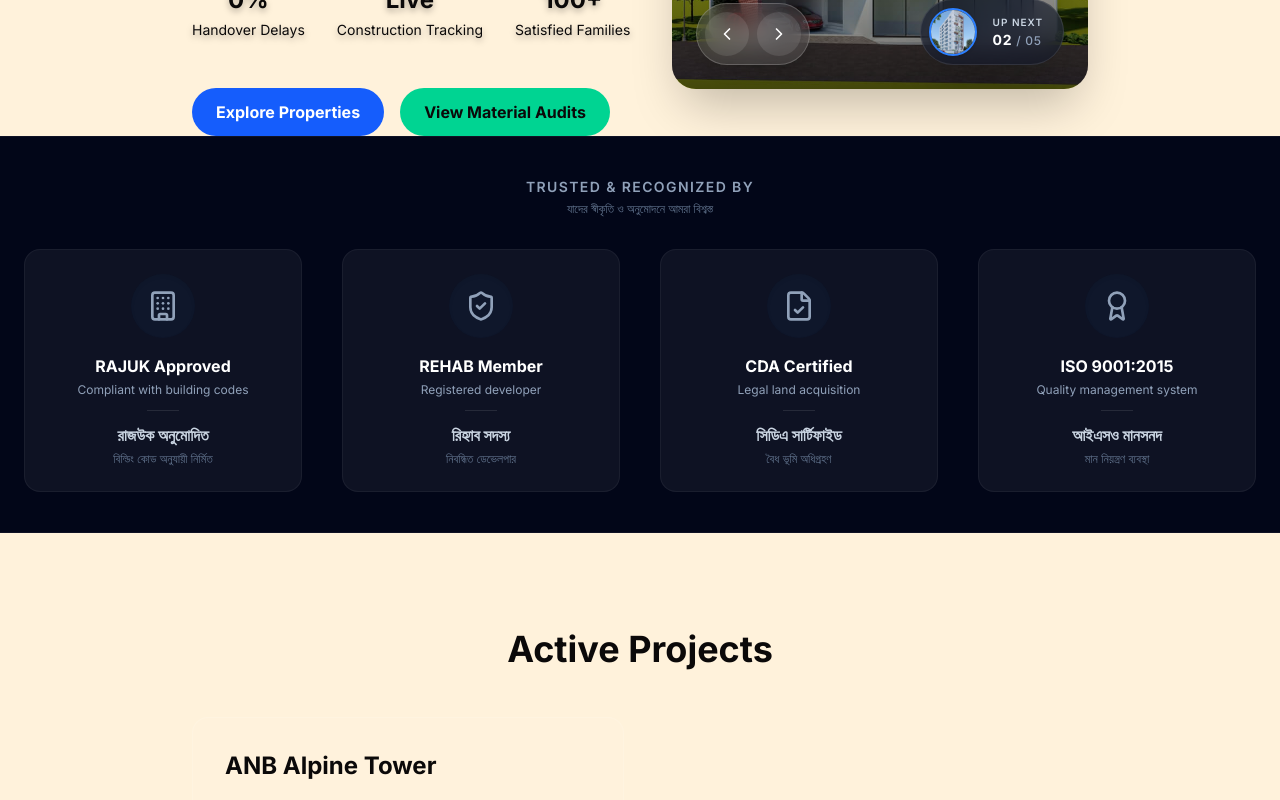
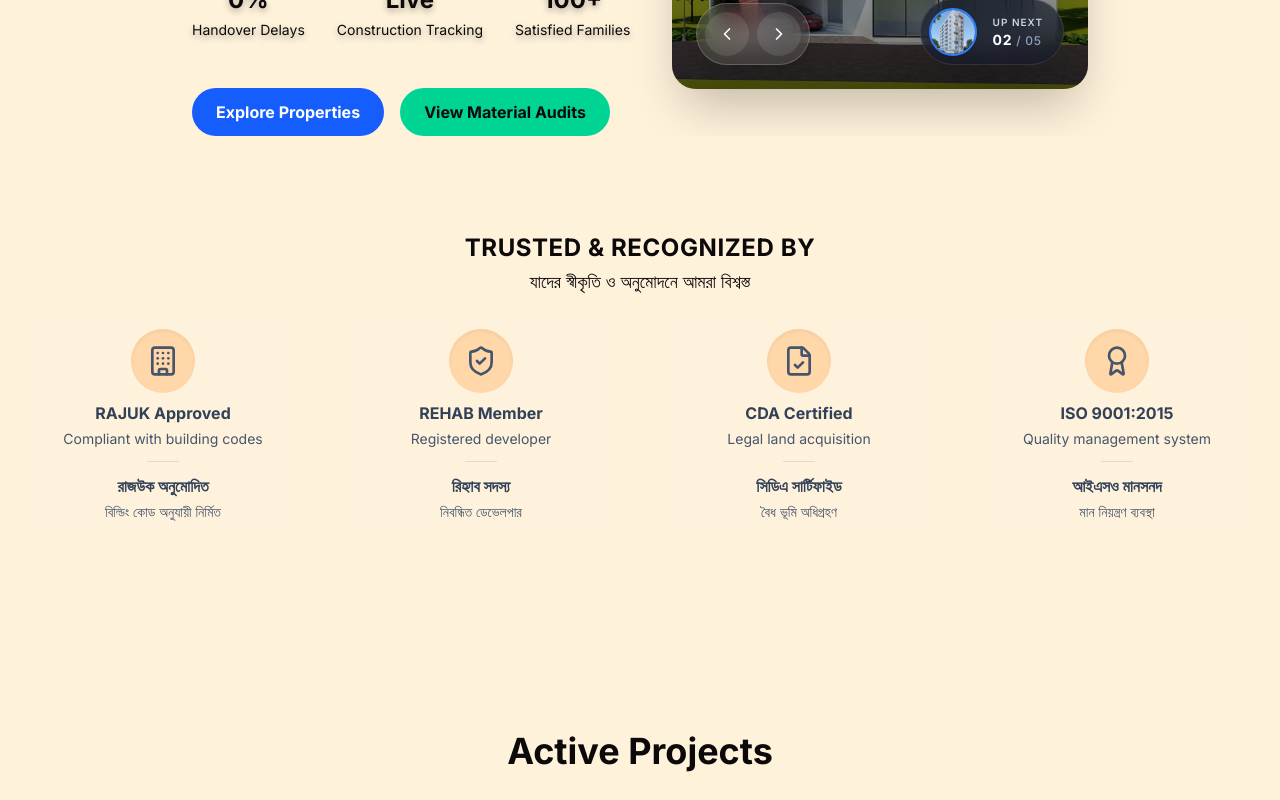
Before and after one commit to riahmad-swe/real-estate-demo-homepage, a Next.js app: page / in a window 1280 px wide. Shown: the part 700-1500 px from the top of the page. Built offline with nearby package versions, Linux system fonts and the light colour scheme.

Commit message:
feat: add smooth scrolling and refine compliance-badges section

```diff
--- a/app/layout.tsx
+++ b/app/layout.tsx
@@ -2,6 +2,7 @@ import type { Metadata } from "next";
 import "./globals.css";
 import { Inter } from "next/font/google";
 import Navbar from "@/components/layout/Navbar";
+import SmoothScroll from "@/components/home/SmoothScroll";
 
 const inter = Inter({
 	subsets: ["latin"],
@@ -24,10 +25,12 @@ export default function RootLayout({
 			className={`${inter.variable} h-full antialiased`}
 		>
 			<body className="font-sans min-h-full flex flex-col bg-[#fff2db] text-[#0b0909]">
-				<header>
-					<Navbar />
-				</header>
-				{children}
+				<SmoothScroll>
+					<header>
+						<Navbar />
+					</header>
+					{children}
+				</SmoothScroll>
 			</body>
 		</html>
 	);
--- a/app/page.tsx
+++ b/app/page.tsx
@@ -11,6 +11,7 @@ import ResidentReviews from "@/components/home/ResidentReviews";
 import FAQSection from "@/components/home/FAQSection";
 import ContactSection from "@/components/home/ContactSection";
 import Footer from "@/components/home/Footer";
+import ScrollToTop from "@/components/home/ScrollToTop";
 
 export default function Home() {
 	return (
@@ -28,6 +29,7 @@ export default function Home() {
 			<FAQSection />
 			<ContactSection />
 			<Footer />
+			<ScrollToTop />
 		</main>
 	);
 }
--- a/components/home/ComplianceBadges.tsx
+++ b/components/home/ComplianceBadges.tsx
@@ -40,14 +40,14 @@ const badges = [
 
 export default function ComplianceBadges() {
 	return (
-		<section className="w-full bg-slate-950 border-y border-white/5 py-10">
+		<section className="w-full py-24">
 			<div className="max-w-7xl mx-auto px-6">
 				{/* Section Header (Bilingual) */}
-				<div className="text-center mb-8">
-					<p className="text-sm font-semibold tracking-widest text-slate-400 uppercase">
+				<div className="text-center mb-4">
+					<p className="text-xl lg:text-2xl font-bold tracking-wide uppercase">
 						Trusted & Recognized By
 					</p>
-					<p className="text-xs text-slate-500 mt-1 font-medium">
+					<p className="lg:text-lg mt-1">
 						যাদের স্বীকৃতি ও অনুমোদনে আমরা বিশ্বস্ত
 					</p>
 				</div>
@@ -59,29 +59,29 @@ export default function ComplianceBadges() {
 						return (
 							<div
 								key={badge.id}
-								className="group relative flex flex-col items-center justify-center p-6 rounded-2xl bg-white/5 border border-white/5 transition-all duration-300 ease-in-out hover:bg-white/10 hover:border-emerald-500/30 hover:shadow-[0_0_20px_rgba(16,185,129,0.1)] cursor-default"
+								className="group relative flex flex-col items-center justify-center p-4 rounded-2xl bg-white/5 border border-white/5 transition-all duration-300 ease-in-out hover:bg-white/10 hover:border-blue-500/30 hover:shadow-[0_0_20px_rgba(16,185,129,0.1)] cursor-default"
 							>
 								{/* Icon acts as Logo placeholder */}
-								<div className="p-4 bg-slate-900 rounded-full mb-4 text-slate-400 group-hover:text-emerald-400 group-hover:scale-110 transition-all duration-300 shadow-inner">
+								<div className="p-4 bg-orange-200 rounded-full mb-2 text-slate-600 group-hover:text-blue-500 group-hover:scale-110 transition-all duration-300 shadow-inner">
 									<Icon className="w-8 h-8" />
 								</div>
 
 								{/* English Text */}
-								<h4 className="text-sm md:text-base font-bold text-white text-center mb-1 group-hover:text-emerald-300 transition-colors">
+								<h4 className="text-sm md:text-base font-bold text-center mb-1 text-slate-700 group-hover:text-blue-500 transition-colors">
 									{badge.titleEn}
 								</h4>
-								<p className="text-[10px] md:text-xs text-slate-400 text-center mb-3">
+								<p className="text-xs md:text-sm text-slate-600 text-center mb-3">
 									{badge.descEn}
 								</p>
 
 								{/* Divider */}
-								<div className="w-8 h-px bg-white/10 mb-3 group-hover:bg-emerald-500/50 transition-colors" />
+								<div className="w-8 h-px bg-black/10 mb-3 group-hover:bg-blue-500/50 transition-colors" />
 
 								{/* Bengali Text */}
-								<h4 className="text-sm md:text-base font-bold text-slate-300 text-center mb-1">
+								<h4 className="text-sm md:text-base font-bold text-slate-700 text-center mb-1">
 									{badge.titleBn}
 								</h4>
-								<p className="text-[10px] md:text-xs text-slate-500 text-center">
+								<p className="text-xs md:text-sm text-slate-600 text-center">
 									{badge.descBn}
 								</p>
 							</div>
--- a/components/home/ContactSection.tsx
+++ b/components/home/ContactSection.tsx
@@ -75,7 +75,7 @@ export default function ContactSection() {
 							<div className="space-y-4">
 								<p className="flex items-start gap-3 text-sm text-slate-300">
 									<MapPin className="w-4 h-4 text-emerald-400 shrink-0 mt-1" />
-									Level 5, K M Max Tower, Upashahar Mor,
+									Level 2, K M Max Tower, Upashahar Mor,
 									Rajshahi, Bangladesh
 								</p>
 								<p className="flex items-center gap-3 text-sm text-slate-300">
--- /dev/null
+++ b/components/home/ScrollToTop.tsx
@@ -0,0 +1,50 @@
+"use client";
+
+import { useState, useEffect } from "react";
+import { ChevronUp } from "lucide-react";
+
+export default function ScrollToTop() {
+	const [isVisible, setIsVisible] = useState(false);
+
+	// User 400px er beshi scroll korle button ti show korbe
+	useEffect(() => {
+		const toggleVisibility = () => {
+			if (window.scrollY > 400) {
+				setIsVisible(true);
+			} else {
+				setIsVisible(false);
+			}
+		};
+		window.addEventListener("scroll", toggleVisibility);
+		return () => window.removeEventListener("scroll", toggleVisibility);
+	}, []);
+
+	// Top a scroll korar function (Lenis eta ke automatic smooth korbe)
+	const scrollToTop = () => {
+		window.scrollTo({
+			top: 0,
+			behavior: "smooth",
+		});
+	};
+
+	return (
+		<button
+			onClick={scrollToTop}
+			aria-label="Scroll to top"
+			className={`fixed bottom-8 right-8 md:bottom-10 md:right-10 z-25 flex items-center justify-center w-12 h-12 rounded-full bg-slate-900 border-2 border-emerald-500/80 shadow-[0_0_15px_rgba(16,185,129,0.4)] transition-all duration-500 group ${
+				isVisible
+					? "opacity-100 translate-y-0 scale-100"
+					: "opacity-0 translate-y-10 scale-90 pointer-events-none"
+			}`}
+		>
+			{/* 1. Animated Pulsing Ring (Video er moto glowing wave) */}
+			<div className="absolute inset-0 rounded-full border-2 border-emerald-400/60 animate-[ping_2s_ease-out_infinite]"></div>
+
+			{/* 2. Inner Constant Soft Glow */}
+			<div className="absolute inset-0 rounded-full bg-emerald-500/10 group-hover:bg-emerald-500/30 blur-[6px] transition-colors duration-300"></div>
+
+			{/* 3. The Chevron Arrow Icon */}
+			<ChevronUp className="w-6 h-6 text-emerald-400 relative z-10 group-hover:-translate-y-1 transition-transform duration-300 font-bold" />
+		</button>
+	);
+}
--- /dev/null
+++ b/components/home/SmoothScroll.tsx
@@ -0,0 +1,24 @@
+"use client";
+
+import { ReactLenis } from "lenis/react";
+import { ReactNode } from "react";
+
+export default function SmoothScroll({ children }: { children: ReactNode }) {
+	return (
+		<ReactLenis
+			root
+			options={{
+				duration: 1.5, // স্ক্রলিং স্পিড (সেকেন্ডে)
+				easing: (t) => Math.min(1, 1.001 - Math.pow(2, -10 * t)), // প্রিমিয়াম স্মুথ ইজিং ফাংশন
+				orientation: "vertical",
+				gestureOrientation: "vertical",
+				smoothWheel: true,
+				wheelMultiplier: 1, // স্ক্রল সেন্সিটিভিটি
+				touchMultiplier: 2,
+			}}
+		>
+			{/* TypeScript Error ফিক্স করার জন্য Fragment <></> দিয়ে র‍্যাপ করা হলো */}
+			<>{children}</>
+		</ReactLenis>
+	);
+}
--- a/package.json
+++ b/package.json
@@ -9,6 +9,7 @@
 		"lint": "eslint"
 	},
 	"dependencies": {
+		"lenis": "^1.3.25",
 		"lucide-react": "^1.21.0",
 		"next": "16.2.9",
 		"react": "19.2.4",
```
Also changed, not shown: 1 other file (tests, documents, lock files or other folders).
